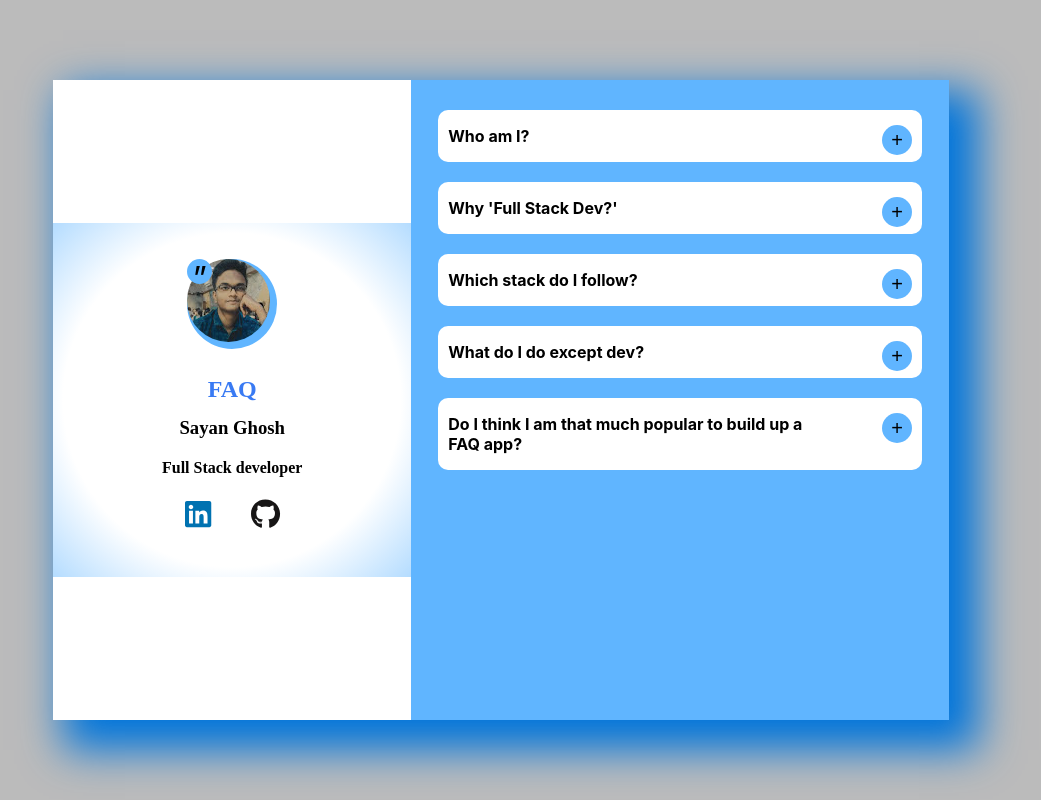
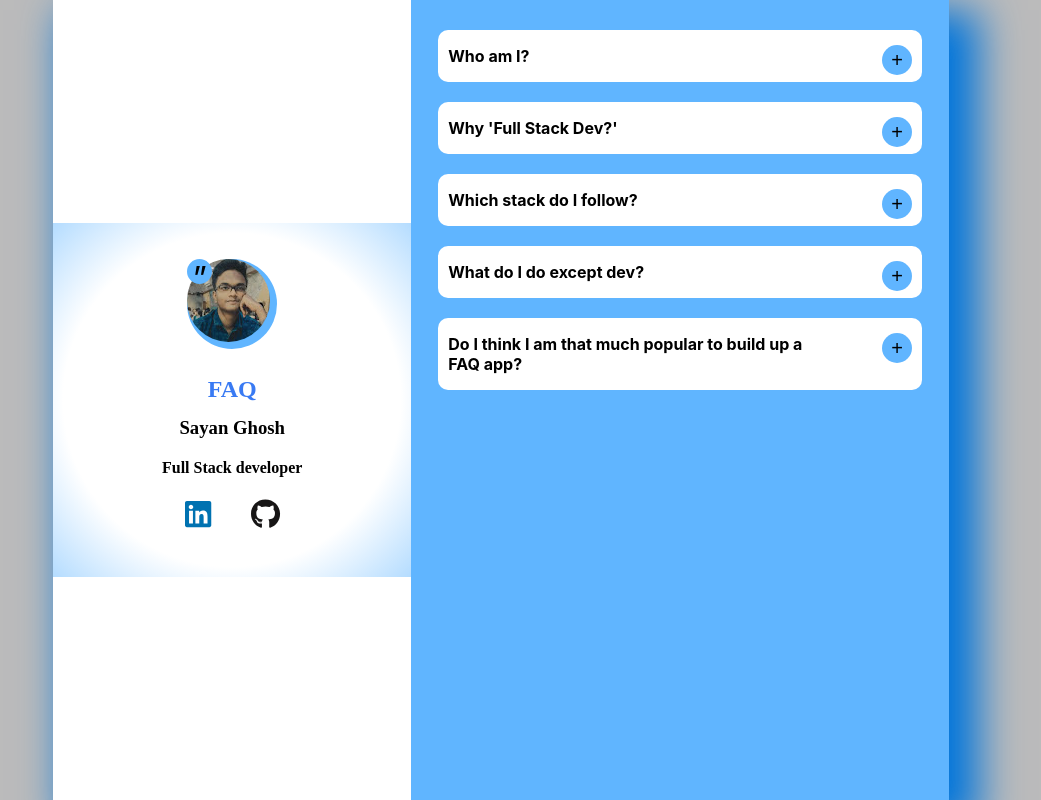
Before and after one commit to neme-sis/Personal-FAQ, a React (Create React App) app: page / in a window 1280 px wide. Shown: the whole page, without its empty margins (139-1180 px from the left). Built offline with nearby package versions, Linux system fonts and the light colour scheme.

Commit message:
Updating FAQ.css

```diff
--- a/src/Self-Questions/FAQ.css
+++ b/src/Self-Questions/FAQ.css
@@ -11,7 +11,7 @@
     display: flex;
     flex-direction: column;
     width: 40%;
-    height: 80vh;
+    height: 100vh;
     align-items: center;
     justify-content: center;
 }
@@ -21,7 +21,7 @@
     width: 60%;
     display: flex;
     flex-direction: column;
-    height: 80vh;
+    height: 100vh;
     align-items: center;
     background-color: rgb(96, 181, 255);
     overflow-y: scroll;
```
